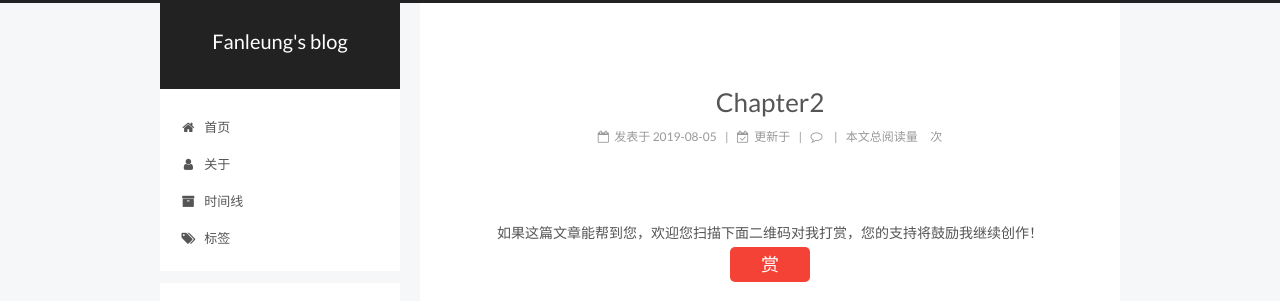
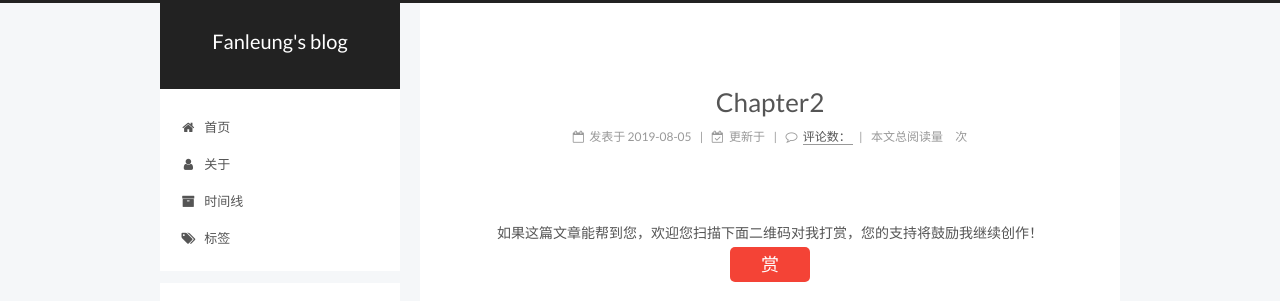
Before and after one commit to fanleung/fanleung.github.io, a Jekyll site: the page built from _posts/2019-08-05-chapter2.md, in a window 1280 px wide. Shown: the top 301 px of the page. Built offline with Jekyll 4.4.1, drawn with Linux system fonts in a browser that asks for light colours; comment, search, counter and statistics services are not loaded.

Commit message:
添加评论数成功

```diff
--- a/_config.yml
+++ b/_config.yml
@@ -382,9 +382,9 @@ baidu_analytics: 87c290a085d2b8ca80e434c2c4f88d3b
 
 # Disqus
 disqus:
-  enable: true
+  enable: false
   shortname:
-  count: true
+  count: false
 
 reward_comment: 如果这篇文章能帮到您，欢迎您扫描下面二维码对我打赏，您的支持将鼓励我继续创作！
 wechatpay: "http://ww1.sinaimg.cn/large/7e61971fgy1g79ljdu5llj205u05agm4.jpg"
@@ -491,14 +491,8 @@ valine_comment:
   enable: true
   leancloud_appid: 8t0RzmS6J6rI60h1JDAeXeCa-gzGzoHsz
   leancloud_appkey: im5ytKGJxe5XwDy7CLj6CYIx
-  notify: false
-  verify: false
   placeholder: "来都来了，不撩一句嘛~，留言记得留下【邮箱】，方便收到回复通知~"
-  avatar: mm
-  guest_info: nick,mail,link
-  pageSize: 10
-  visitor: true
-  comment_count: true
+  count: true
 
 
 # Show number of visitors to each article.
--- a/_includes/_macro/post.html
+++ b/_includes/_macro/post.html
@@ -144,6 +144,18 @@
                 <a href="{{ post.url | relative_url }}#comments" itemprop="discussionUrl">
                   <span class="post-comments-count disqus-comment-count"
                         data-disqus-identifier="{{ post.url }}" itemprop="commentCount"></span>
+                </a>
+              </span>
+            {% elsif site.valine_comment.enable and site.valine_comment.count %}
+              <span class="post-comments-count">
+                <span class="post-meta-divider">|</span>
+                <span class="post-meta-item-icon">
+                  <i class="fa fa-comment-o"></i>
+                </span>
+                <a href="{{ post.url | relative_url }}#comments" itemprop="discussionUrl">
+                  <span class="post-meta-item-text">评论数：</span>
+                  <span class="post-comments-count valine-comment-count"
+                    data-xid="{{ post.url }}" itemprop="commentCount"></span>
                 </a>
               </span>
             {% elsif site.wildfire.enable %}
--- a/_includes/_third-party/comments/valine.html
+++ b/_includes/_third-party/comments/valine.html
@@ -11,7 +11,8 @@
           el: '#comments',
           app_id: '{{ site.valine_comment.leancloud_appid }}',   //这里变量的取值在网站配置文件里_config.yml
           app_key: '{{ site.valine_comment.leancloud_appkey }}', //这里变量的取值在网站配置文件里_config.yml
-          placeholder:'{{ site.valine_comment.placeholder }}'    //这里变量的取值在网站配置文件里_config.yml
+          placeholder:'{{ site.valine_comment.placeholder }}',   //这里变量的取值在网站配置文件里_config.yml
+          count:'{{ site.valine_comment.count }}'    //这里变量的取值在网站配置文件里_config.yml
       });</script>
   {% endif %}
   {% endunless %}
```
